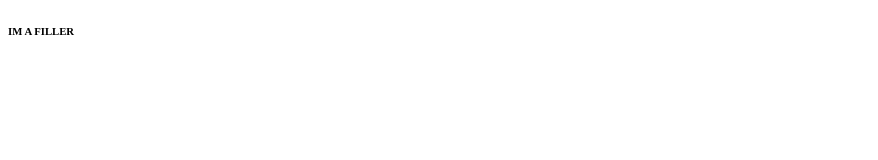
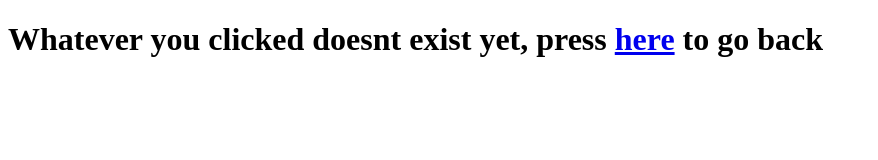
Before and after one commit to legoman8304/Farm-Bureau-Site, a plain HTML site: page FILLER.html in a window 1280 px wide. Shown: the whole page, without its empty margins (0-878 px from the left). Drawn offline with Linux system fonts and the light colour scheme.

Commit message:
gave filler a hyperlink to the last page visited

```diff
--- a/FILLER.html
+++ b/FILLER.html
@@ -1,6 +1,6 @@
 <!DOCTYPE html>
 <html>
     <head>
-        <h6>IM A FILLER</h6>
+        <h1>Whatever you clicked doesnt exist yet, press <a href="javascript:history.back()">here</a> to go back</h1>
     </head>
 </html>
```
